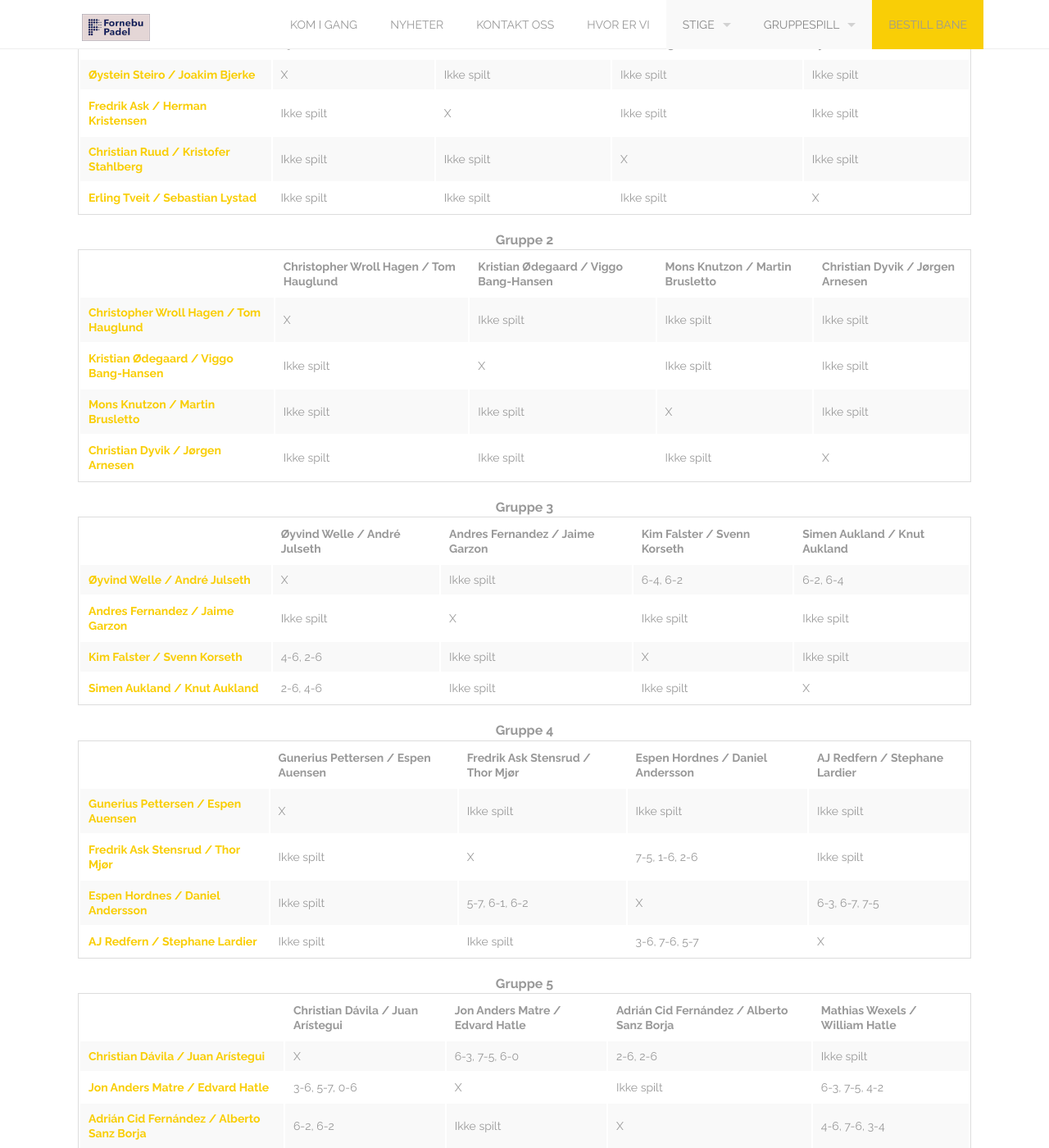
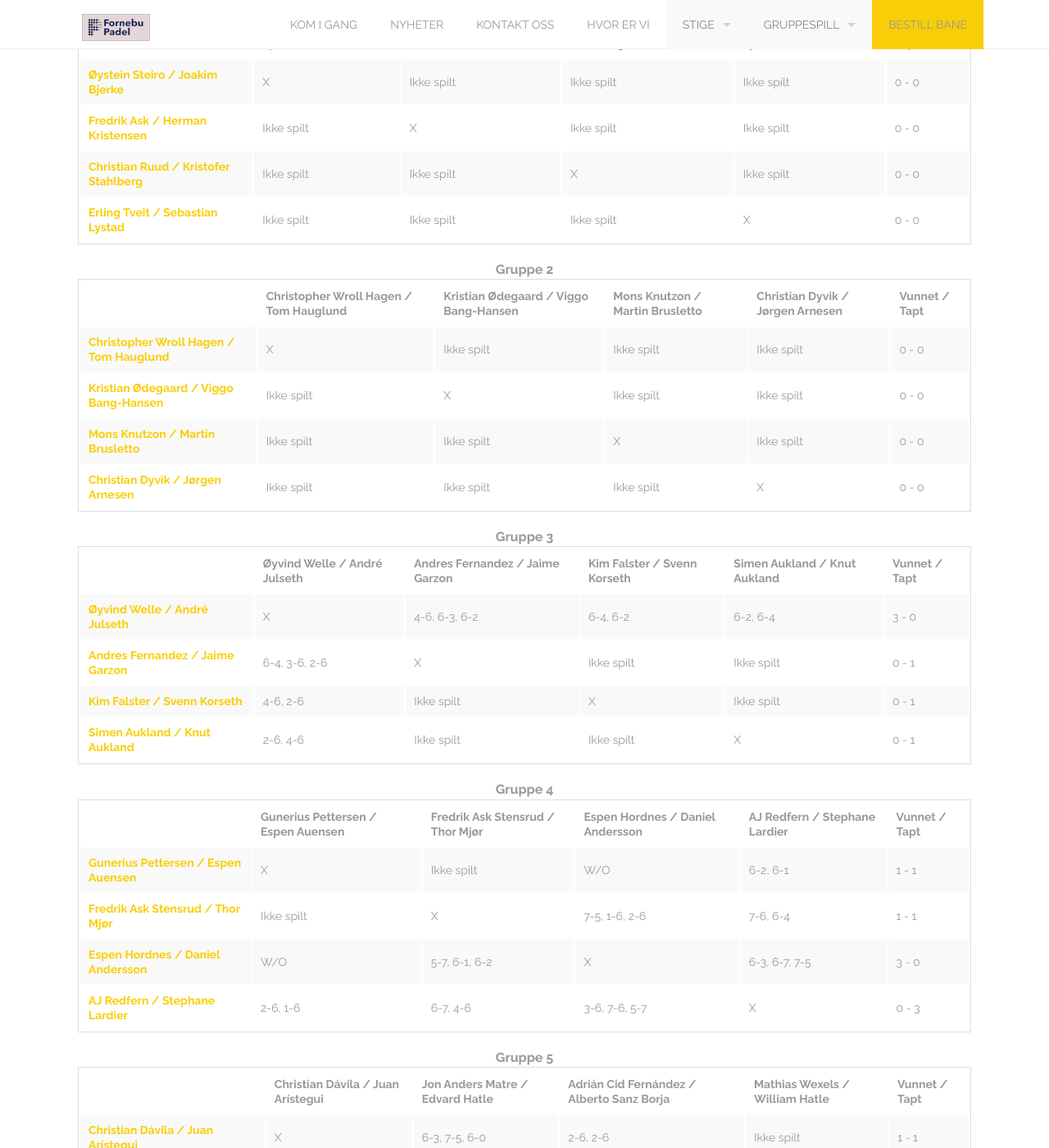
Before and after one commit to fornebu-padel/fornebu-padel.github.io, a Jekyll site: the page built from gruppespill/resultater.html, in a window 1280 px wide and 1400 px high, scrolled down 348 px. Shown: the whole window at 82% size. Built offline with Jekyll 4.4.1, drawn with Linux system fonts in a browser that asks for light colours; some of the changed text lies outside the part shown.

Commit message:
Updated group results

```diff
--- a/gruppespill/resultater.html
+++ b/gruppespill/resultater.html
@@ -16,6 +16,7 @@ layout: default
           <th scope="col">Fredrik Ask / Herman Kristensen</th>
           <th scope="col">Christian Ruud / Kristofer Stahlberg</th>
           <th scope="col">Erling Tveit / Sebastian Lystad</th>
+          <th scope="col">Vunnet / Tapt</th>
         </tr>
         <tr>
           <th scope="row"><a href='mailto:steiro92@gmail.com,joachimbjerke@gmail.com?subject=Fornebu Padel gruppespill&body=Hei, vi ønsker å spille mot dere.....'>Øystein Steiro / Joakim Bjerke</a></th>
@@ -23,6 +24,7 @@ layout: default
           <td>Ikke spilt</td>
           <td>Ikke spilt</td>
           <td>Ikke spilt</td>
+          <td>0 - 0</td>
         </tr>
         <tr>
           <th scope="row"><a href='mailto:ask3@email.arizona.edu?subject=Fornebu Padel gruppespill&body=Hei, vi ønsker å spille mot dere.....'>Fredrik Ask / Herman Kristensen</a></th>
@@ -30,6 +32,7 @@ layout: default
           <td>X</td>
           <td>Ikke spilt</td>
           <td>Ikke spilt</td>
+          <td>0 - 0</td>
         </tr>
         <tr>
           <th scope="row"><a href='mailto:christianruud@yahoo.no,kristofer.stahlberg@lexus.no?subject=Fornebu Padel gruppespill&body=Hei, vi ønsker å spille mot dere.....'>Christian Ruud / Kristofer Stahlberg</a></th>
@@ -37,6 +40,7 @@ layout: default
           <td>Ikke spilt</td>
           <td>X</td>
           <td>Ikke spilt</td>
+          <td>0 - 0</td>
         </tr>
         <tr>
           <th scope="row"><a href='mailto:erlingos28@hotmail.com,sjlystad@gmail.com?subject=Fornebu Padel gruppespill&body=Hei, vi ønsker å spille mot dere.....'>Erling Tveit / Sebastian Lystad</a></th>
@@ -44,6 +48,7 @@ layout: default
           <td>Ikke spilt</td>
           <td>Ikke spilt</td>
           <td>X</td>
+          <td>0 - 0</td>
         </tr>
       </table>
       <table>
@@ -54,6 +59,7 @@ layout: default
           <th scope="col">Kristian Ødegaard / Viggo Bang-Hansen</th>
           <th scope="col">Mons Knutzon / Martin Brusletto</th>
           <th scope="col">Christian Dyvik / Jørgen Arnesen</th>
+          <th scope="col">Vunnet / Tapt</th>
         </tr>
         <tr>
           <th scope="row"><a href='mailto:christopher@giraffmedia.no,hauglund@hotmail.com?subject=Fornebu Padel gruppespill&body=Hei, vi ønsker å spille mot dere.....'>Christopher Wroll Hagen / Tom Hauglund</a></th>
@@ -61,6 +67,7 @@ layout: default
           <td>Ikke spilt</td>
           <td>Ikke spilt</td>
           <td>Ikke spilt</td>
+          <td>0 - 0</td>
         </tr>
         <tr>
           <th scope="row"><a href='mailto:kristian@kr-o.com,vbh@schjodt.no?subject=Fornebu Padel gruppespill&body=Hei, vi ønsker å spille mot dere.....'>Kristian Ødegaard / Viggo Bang-Hansen</a></th>
@@ -68,6 +75,7 @@ layout: default
           <td>X</td>
           <td>Ikke spilt</td>
           <td>Ikke spilt</td>
+          <td>0 - 0</td>
         </tr>
         <tr>
           <th scope="row"><a href='mailto:mons.knudtzon@gmail.com,brusletto@nordvikpartners.no?subject=Fornebu Padel gruppespill&body=Hei, vi ønsker å spille mot dere.....'>Mons Knutzon / Martin Brusletto</a></th>
@@ -75,6 +83,7 @@ layout: default
           <td>Ikke spilt</td>
           <td>X</td>
           <td>Ikke spilt</td>
+          <td>0 - 0</td>
         </tr>
         <tr>
           <th scope="row"><a href='mailto:christian.dyvik@dnb.no,jorgen.arnesen@gmail.com?subject=Fornebu Padel gruppespill&body=Hei, vi ønsker å spille mot dere.....'>Christian Dyvik / Jørgen Arnesen</a></th>
@@ -82,6 +91,7 @@ layout: default
           <td>Ikke spilt</td>
           <td>Ikke spilt</td>
           <td>X</td>
+          <td>0 - 0</td>
         </tr>
       </table>
       <table>
@@ -92,20 +102,23 @@ layout: default
           <th scope="col">Andres Fernandez / Jaime Garzon</th>
           <th scope="col">Kim Falster / Svenn Korseth</th>
           <th scope="col">Simen Aukland / Knut Aukland</th>
+          <th scope="col">Vunnet / Tapt</th>
         </tr>
         <tr>
           <th scope="row"><a href='mailto:wellewelle@gmail.com,andrejulseth@icloud.com?subject=Fornebu Padel gruppespill&body=Hei, vi ønsker å spille mot dere.....'>Øyvind Welle / André Julseth</a></th>
           <td>X</td>
-          <td>Ikke spilt</td>
+          <td>4-6, 6-3, 6-2</td>
           <td>6-4, 6-2</td>
           <td>6-2, 6-4</td>
+          <td>3 - 0</td>
         </tr>
         <tr>
           <th scope="row"><a href='mailto:andres.fpn@gmail.com,jaime.garzon@msspain.com?subject=Fornebu Padel gruppespill&body=Hei, vi ønsker å spille mot dere.....'>Andres Fernandez / Jaime Garzon</a></th>
-          <td>Ikke spilt</td>
+          <td>6-4, 3-6, 2-6</td>
           <td>X</td>
           <td>Ikke spilt</td>
           <td>Ikke spilt</td>
+          <td>0 - 1</td>
         </tr>
         <tr>
           <th scope="row"><a href='mailto:Kimfalster@me.com,svenn@endotech.no?subject=Fornebu Padel gruppespill&body=Hei, vi ønsker å spille mot dere.....'>Kim Falster / Svenn Korseth</a></th>
@@ -113,6 +126,7 @@ layout: default
           <td>Ikke spilt</td>
           <td>X</td>
           <td>Ikke spilt</td>
+          <td>0 - 1</td>
         </tr>
         <tr>
           <th scope="row"><a href='mailto:simen.aukland@gmail.com,knut.aukland@hotmail.com?subject=Fornebu Padel gruppespill&body=Hei, vi ønsker å spille mot dere.....'>Simen Aukland / Knut Aukland</a></th>
@@ -120,6 +134,7 @@ layout: default
           <td>Ikke spilt</td>
           <td>Ikke spilt</td>
           <td>X</td>
+          <td>0 - 1</td>
         </tr>
       </table>
       <table>
@@ -130,34 +145,39 @@ layout: default
           <th scope="col">Fredrik Ask Stensrud / Thor Mjør</th>
           <th scope="col">Espen Hordnes / Daniel Andersson</th>
           <th scope="col">AJ Redfern / Stephane Lardier</th>
+          <th scope="col">Vunnet / Tapt</th>
         </tr>
         <tr>
           <th scope="row"><a href='mailto:guneriusp@hotmail.com,Eauensen@online.no?subject=Fornebu Padel gruppespill&body=Hei, vi ønsker å spille mot dere.....'>Gunerius Pettersen / Espen Auensen</a></th>
           <td>X</td>
           <td>Ikke spilt</td>
-          <td>Ikke spilt</td>
-          <td>Ikke spilt</td>
+          <td>W/O</td>
+          <td>6-2, 6-1</td>
+          <td>1 - 1</td>
         </tr>
         <tr>
           <th scope="row"><a href='mailto:Pintoholding@gmail.com,tm@npr.no?subject=Fornebu Padel gruppespill&body=Hei, vi ønsker å spille mot dere.....'>Fredrik Ask Stensrud / Thor Mjør</a></th>
           <td>Ikke spilt</td>
           <td>X</td>
           <td>7-5, 1-6, 2-6</td>
-          <td>Ikke spilt</td>
+          <td>7-6, 6-4</td>
+          <td>1 - 1</td>
         </tr>
         <tr>
           <th scope="row"><a href='mailto:E.hordnes@privatmegleren.no,da@bellatoscana.no?subject=Fornebu Padel gruppespill&body=Hei, vi ønsker å spille mot dere.....'>Espen Hordnes / Daniel Andersson</a></th>
-          <td>Ikke spilt</td>
+          <td>W/O</td>
           <td>5-7, 6-1, 6-2</td>
           <td>X</td>
           <td>6-3, 6-7, 7-5</td>
+          <td>3 - 0</td>
         </tr>
         <tr>
           <th scope="row"><a href='mailto:andrew.j.redfern@gmail.com,steffan0870@yahoo.com?subject=Fornebu Padel gruppespill&body=Hei, vi ønsker å spille mot dere.....'>AJ Redfern / Stephane Lardier</a></th>
-          <td>Ikke spilt</td>
-          <td>Ikke spilt</td>
+          <td>2-6, 1-6</td>
+          <td>6-7, 4-6</td>
           <td>3-6, 7-6, 5-7</td>
           <td>X</td>
+          <td>0 - 3</td>
         </tr>
       </table>
       <table>
@@ -168,6 +188,7 @@ layout: default
           <th scope="col">Jon Anders Matre / Edvard Hatle</th>
           <th scope="col">Adrián Cid Fernández / Alberto Sanz Borja</th>
           <th scope="col">Mathias Wexels / William Hatle</th>
+          <th scope="col">Vunnet / Tapt</th>
         </tr>
         <tr>
           <th scope="row"><a href='mailto:davila.7.90@gmail.com,jujo_arist@hotmail.com?subject=Fornebu Padel gruppespill&body=Hei, vi ønsker å spille mot dere.....'>Christian Dávila / Juan Arístegui</th>
@@ -175,6 +196,7 @@ layout: default
           <td>6-3, 7-5, 6-0</td>
           <td>2-6, 2-6</td>
           <td>Ikke spilt</td>
+          <td>1 - 1</td>
         </tr>
         <tr>
           <th scope="row"><a href='mailto:Jon.anders.matre@gmail.com,E.hatle@platoumarkets.com?subject=Fornebu Padel gruppespill&body=Hei, vi ønsker å spille mot dere.....'>Jon Anders Matre / Edvard Hatle</th>
@@ -182,6 +204,7 @@ layout: default
           <td>X</td>
           <td>Ikke spilt</td>
           <td>6-3, 7-5, 4-2</td>
+          <td>1 - 1</td>
         </tr>
         <tr>
           <th scope="row"><a href='mailto:adricf11@gmail.com,adricf11@gmail.com?subject=Fornebu Padel gruppespill&body=Hei, vi ønsker å spille mot dere.....'>Adrián Cid Fernández / Alberto Sanz Borja</th>
@@ -189,6 +212,7 @@ layout: default
           <td>Ikke spilt</td>
           <td>X</td>
           <td>4-6, 7-6, 3-4</td>
+          <td>1 - 1</td>
         </tr>
         <tr>
           <th scope="row"><a href='mailto:mathias.wexels@gmail.com,williamhatle@yahoo.no?subject=Fornebu Padel gruppespill&body=Hei, vi ønsker å spille mot dere.....'>Mathias Wexels / William Hatle</th>
@@ -196,6 +220,7 @@ layout: default
           <td>3-6, 5-7, 2-4</td>
           <td>6-4, 6-7, 4-3</td>
           <td>X</td>
+          <td>1 - 1</td>
         </tr>
       </table>
       <table>
@@ -206,6 +231,7 @@ layout: default
           <th scope="col">Kjell Anders Kristiansen / Jan Fjeller</th>
           <th scope="col">Egil Andre Berglund / Martin Siem</th>
           <th scope="col">Rocio Ibáñez / Felix Exposito</th>
+          <th scope="col">Vunnet / Tapt</th>
         </tr>
 
         <tr>
@@ -214,6 +240,7 @@ layout: default
           <td>6-1, 4-6, 6-1</td>
           <td>Ikke spilt</td>
           <td>Ikke spilt</td>
+          <td>1 - 0</td>
         </tr>
 
         <tr>
@@ -222,6 +249,7 @@ layout: default
           <td>X</td>
           <td>Ikke spilt</td>
           <td>Ikke spilt</td>
+          <td>0 - 1</td>
         </tr>
         <tr>
           <th scope="row"><a href='mailto:eaberglund@nordisk.no,martin.siem@m3management.no?subject=Fornebu Padel gruppespill&body=Hei, vi ønsker å spille mot dere.....'>Egil Andre Berglund / Martin Siem</a></th>
@@ -229,6 +257,7 @@ layout: default
           <td>Ikke spilt</td>
           <td>X</td>
           <td>Ikke spilt</td>
+          <td>0 - 0</td>
         </tr>
         <tr>
           <th scope="row"><a href='mailto:rocioibanezdupuy@gmail.com?subject=Fornebu Padel gruppespill&body=Hei, vi ønsker å spille mot dere.....'>Rocio Ibáñez / Felix Exposito</a></th>
@@ -236,6 +265,7 @@ layout: default
           <td>Ikke spilt</td>
           <td>Ikke spilt</td>
           <td>X</td>
+          <td>0 - 0</td>
         </tr>
       </table>
       <table>
@@ -246,6 +276,7 @@ layout: default
           <th scope="col">Cristian Soto / Jan Kokkim</th>
           <th scope="col">Francisco Sanz / Alberto Martin</th>
           <th scope="col">Anne Solvang / Trond Granerud</th>
+          <th scope="col">Vunnet / Tapt</th>
         </tr>
         <tr>
           <th scope="row"><a href='mailto:Matsodven@me.com,Alexander.e@nemiforsikring.no?subject=Fornebu Padel gruppespill&body=Hei, vi ønsker å spille mot dere.....'>Mats Strand Ødven / Alexander Eikenes</a></th>
@@ -253,6 +284,7 @@ layout: default
           <td>Ikke spilt</td>
           <td>Ikke spilt</td>
           <td>6-3, 6-3</td>
+          <td>1 - 0</td>
         </tr>
         <tr>
           <th scope="row"><a href='mailto:c-soto@online.no,Jan.kokkim@nordea.com?subject=Fornebu Padel gruppespill&body=Hei, vi ønsker å spille mot dere.....'>Cristian Soto / Jan Kokkim</a></th>
@@ -260,6 +292,7 @@ layout: default
           <td>X</td>
           <td>Ikke spilt</td>
           <td>Ikke spilt</td>
+          <td>0 - 0</td>
         </tr>
         <tr>
           <th scope="row"><a href='mailto:sanzencinas.fco@gmail.com,Alb.martin01@gmail.com?subject=Fornebu Padel gruppespill&body=Hei, vi ønsker å spille mot dere.....'>Francisco Sanz / Alberto Martin</a></th>
@@ -267,6 +300,7 @@ layout: default
           <td>Ikke spilt</td>
           <td>X</td>
           <td>Ikke spilt</td>
+          <td>0 - 0</td>
         </tr>
         <tr>
           <th scope="row"><a href='mailto:annesolvang67@gmail.com?subject=Fornebu Padel gruppespill&body=Hei, vi ønsker å spille mot dere.....'>Anne Solvang / Trond Granerud</a></th>
@@ -274,6 +308,7 @@ layout: default
           <td>Ikke spilt</td>
           <td>Ikke spilt</td>
           <td>X</td>
+          <td>0 - 1</td>
         </tr>
       </table>
       <table>
@@ -284,6 +319,7 @@ layout: default
           <th scope="col">Maria Töllbäck Sannes / Maria Centelles</th>
           <th scope="col">Sander van der Harst / Patrick van der Harst</th>
           <th scope="col">Alexis Rodriguez / Manuel Alonso</th>
+          <th scope="col">Vunnet / Tapt</th>
         </tr>
         <tr>
           <th scope="row"><a href='mailto:rene2408@yahoo.com,f_expo@hotmail.com?subject=Fornebu Padel gruppespill&body=Hei, vi ønsker å spille mot dere.....'>René Wallner / Felix Expósito</a></th>
@@ -291,6 +327,7 @@ layout: default
           <td>Ikke spilt</td>
           <td>Ikke spilt</td>
           <td>Ikke spilt</td>
+          <td>0 - 0</td>
         </tr>
         <tr>
           <th scope="row"><a href='mailto:Mariatollback@hotmail.com,Centellescollmaria@gmail.com?subject=Fornebu Padel gruppespill&body=Hei, vi ønsker å spille mot dere.....'>Maria Töllbäck Sannes / Maria Centelles</a></th>
@@ -298,6 +335,7 @@ layout: default
           <td>X</td>
           <td>Ikke spilt</td>
           <td>Ikke spilt</td>
+          <td>0 - 0</td>
         </tr>
         <tr>
           <th scope="row"><a href='mailto:svdharst@outlook.com,pvdhduro@gmail.com?subject=Fornebu Padel gruppespill&body=Hei, vi ønsker å spille mot dere.....'>Sander van der Harst / Patrick van der Harst</a></th>
@@ -305,6 +343,7 @@ layout: default
           <td>Ikke spilt</td>
           <td>X</td>
           <td>Ikke spilt</td>
+          <td>0 - 0</td>
         </tr>
         <tr>
           <th scope="row"><a href='mailto:alexis.mrd@gmail.com,manuelalonsoper@gmail.com?subject=Fornebu Padel gruppespill&body=Hei, vi ønsker å spille mot dere.....'>Alexis Rodriguez / Manuel Alonso</a></th>
@@ -312,6 +351,7 @@ layout: default
           <td>Ikke spilt</td>
           <td>Ikke spilt</td>
           <td>X</td>
+          <td>0 - 0</td>
         </tr>
       </table>
     </div>
```
